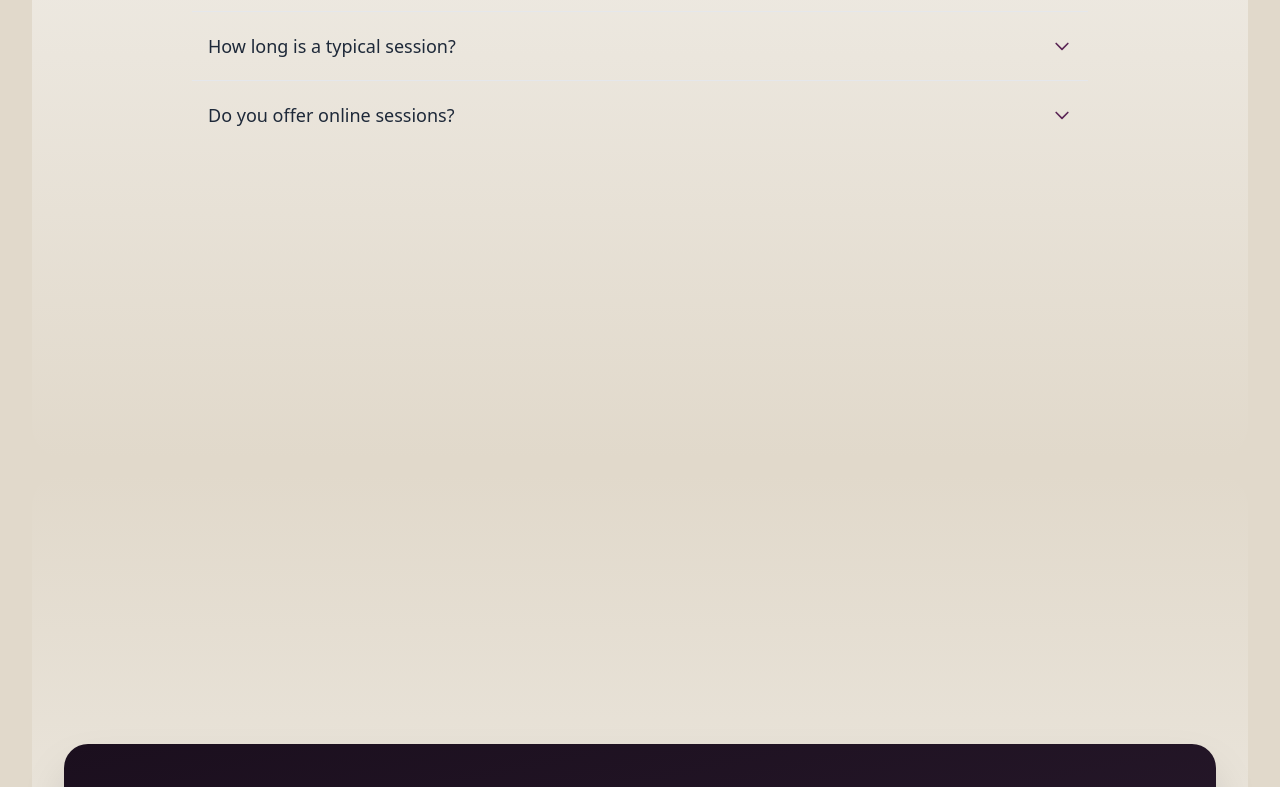
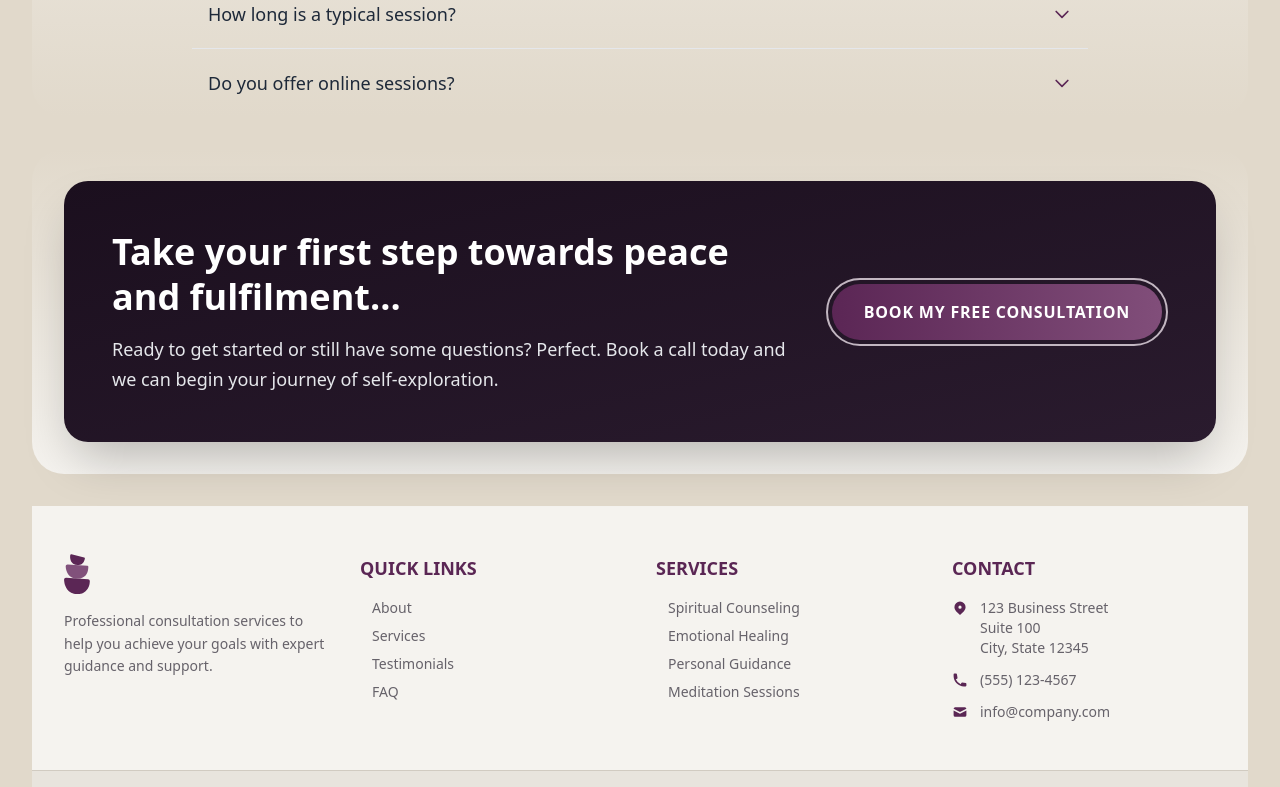
Before and after one commit to Webcrafticx/Tarot-Frontend, a React (Vite) app: page / in a window 1280 px wide. Shown: the part 4540-5327 px from the top of the page. Built offline with nearby package versions, Linux system fonts and the light colour scheme.

Commit message:
Remove extra padding and min-height from CTA and FAQ (#10)
Updated CallToAction and Faq components to remove unnecessary top padding and min-height on their containers for improved layout consistency. Added vertical padding to CTA and adjusted classes for better visual alignment.

```diff
--- a/src/components/user/CallToAction.jsx
+++ b/src/components/user/CallToAction.jsx
@@ -6,11 +6,11 @@ const CallToAction = () => {
     const [ctaRef, ctaVisible] = useInView();
 
     return (
-        <Container className="pt-0">
+        <Container>
             <div
                 id="cta"
                 ref={ctaRef}
-                className="min-h-screen bg-gradient-to-b px-4 md:px-8 from-[#E1D9CB] to-[#F5F3EF] rounded-4xl flex items-center justify-center"
+                className="min-h-fit bg-gradient-to-b px-4 py-8 md:px-8 from-[#E1D9CB] to-[#F5F3EF] rounded-4xl flex items-center justify-center"
             >
                 {/* Single CTA Card */}
                 <div className="w-full max-w-6xl mx-auto transform transition-all duration-700 ease-in-out">
--- a/src/components/user/Faq.jsx
+++ b/src/components/user/Faq.jsx
@@ -33,10 +33,10 @@ const FAQ = () => {
     ];
 
     return (
-        <Container className="pt-12">
+        <Container>
             <div
                 id="faq"
-                className="min-h-screen bg-gradient-to-b pt-8 px-4 from-[#F5F3EF] to-[#E1D9CB] rounded-4xl"
+                className="bg-gradient-to-b pt-8 px-4 from-[#F5F3EF] to-[#E1D9CB] rounded-4xl"
             >
                 {/* FAQ Header */}
                 <div
```
